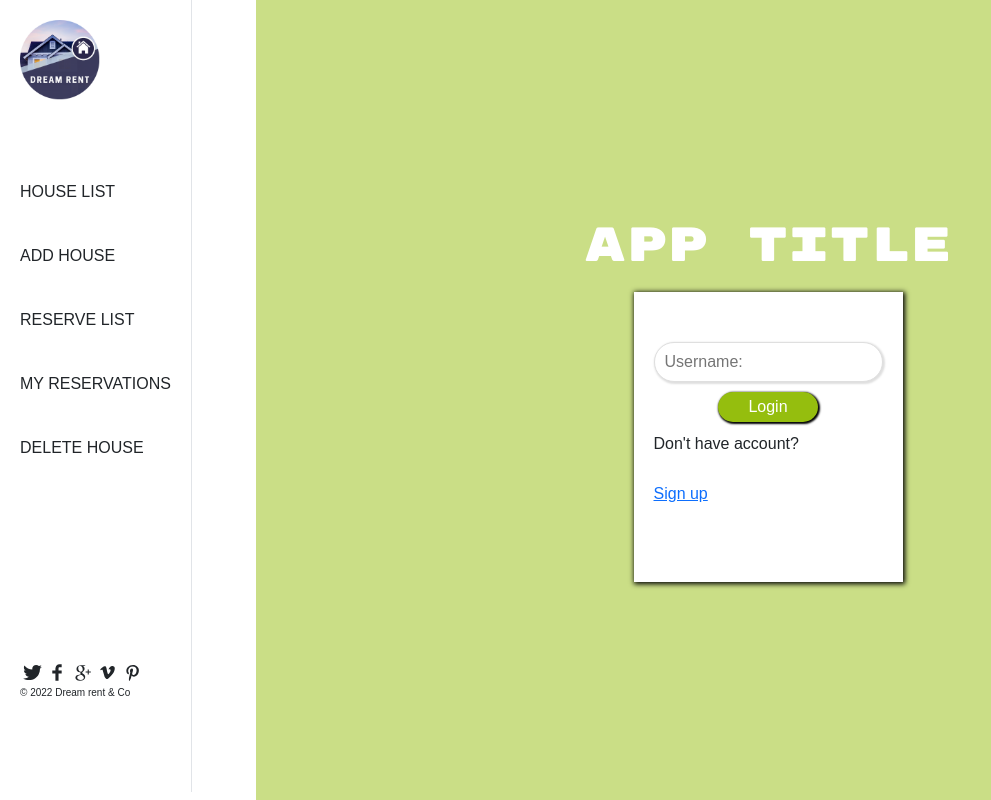
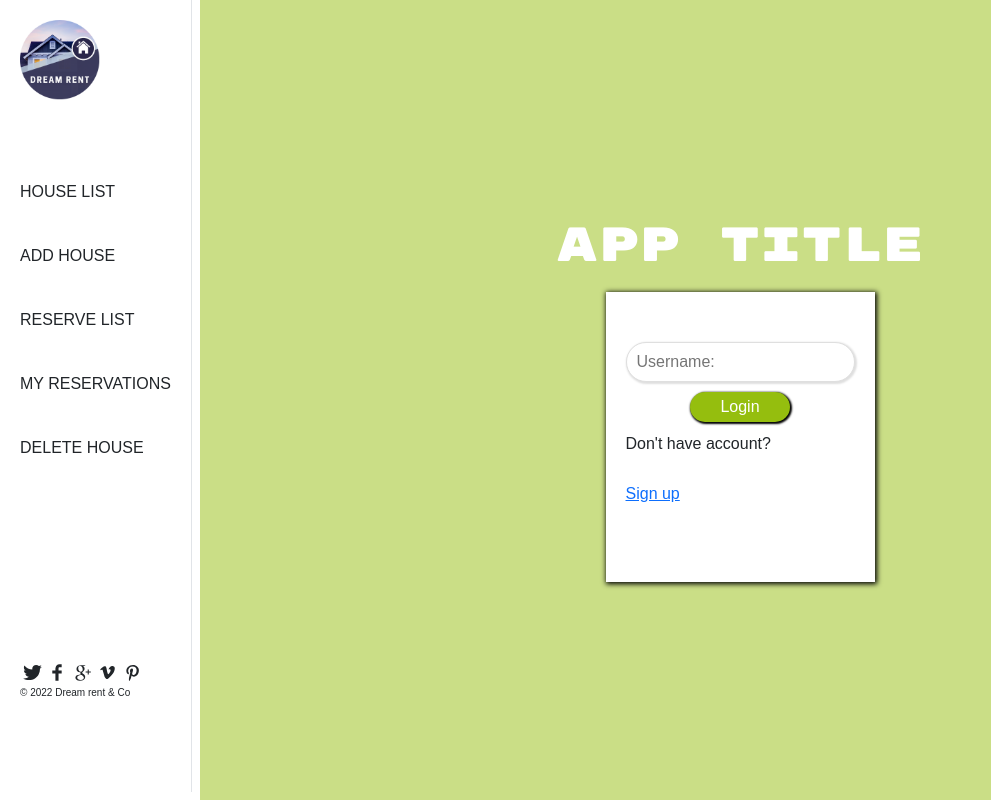
Before and after one commit to Shubh-Dev/dream-rent, a React (Create React App) app: page /login in a window 1280 px wide. Shown: the whole page, without its empty margins (0-991 px from the left). Built offline with nearby package versions, Linux system fonts and the light colour scheme; a web font is replaced by a local one.

Commit message:
STYLE UPDATE

```diff
--- a/src/App.css
+++ b/src/App.css
@@ -67,6 +67,6 @@
 
   .App {
     display: grid;
-    grid-template-columns: 20% 80%;
+    grid-template-columns: 200px 1fr;
   }
 }
--- a/src/components/deletehouse.css
+++ b/src/components/deletehouse.css
@@ -27,6 +27,7 @@
   padding: 5px 10px;
   border-radius: 5px;
   cursor: pointer;
+  margin-bottom: 0;
 }
 
 @media (max-width: 768px) {
```
